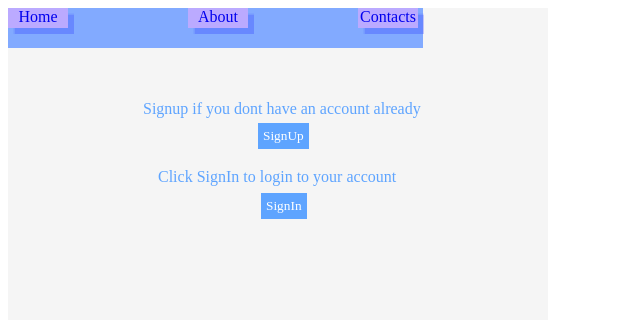
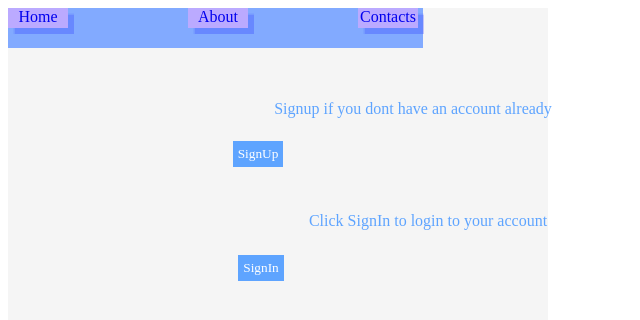
Before and after one commit to arif034/login-full-implementation, a React (Create React App) app: page / in a window 1280 px wide. Shown: the top 320 px of the page, without its empty margins (0-640 px from the left). Built offline with nearby package versions, Linux system fonts and the light colour scheme.

Commit message:
styles changes styles changes

```diff
--- a/src/styles.css
+++ b/src/styles.css
@@ -1,5 +1,5 @@
 .App {
-  position: absolute;
+  position: relative;
   font-family: serif;
   text-align: center;
   background-color: rgb(245, 245, 245);
@@ -9,7 +9,7 @@
 }
 
 .sign-up-button-show {
-  position: absolute;
+  position: relative;
   font-family: serif;
   text-align: center;
   background-color: rgb(94, 164, 255);
@@ -21,7 +21,7 @@
 }
 
 .sign-up-button-hide {
-  position: absolute;
+  position: relative;
   font-family: serif;
   text-align: center;
   background-color: rgb(94, 164, 255);
@@ -34,7 +34,7 @@
 }
 
 .sign-in-button-show {
-  position: absolute;
+  position: relative;
   font-family: serif;
   text-align: center;
   background-color: rgb(94, 164, 255);
@@ -46,7 +46,7 @@
 }
 
 .sign-in-button-hide {
-  position: absolute;
+  position: relative;
   font-family: serif;
   text-align: center;
   background-color: rgb(94, 164, 255);
@@ -69,7 +69,7 @@
 }
 
 .sign-up-text-show {
-  position: absolute;
+  position: relative;
   font-family: serif;
   text-align: center;
   color: rgb(94, 164, 255);
@@ -77,7 +77,7 @@
 }
 
 .sign-up-text-hide {
-  position: absolute;
+  position: relative;
   font-family: serif;
   text-align: center;
   color: rgb(94, 164, 255);
@@ -86,7 +86,7 @@
 }
 
 .sign-in-text-show {
-  position: absolute;
+  position: relative;
   font-family: serif;
   text-align: center;
   color: rgb(94, 164, 255);
@@ -94,7 +94,7 @@
 }
 
 .sign-in-text-hide {
-  position: absolute;
+  position: relative;
   font-family: serif;
   text-align: center;
   color: rgb(94, 164, 255);
@@ -110,7 +110,7 @@
 }
 
 .username {
-  position: absolute;
+  position: relative;
   border: none;
   font-family: serif;
   font-size: 16px;
@@ -129,7 +129,7 @@
 }
 
 .password {
-  position: absolute;
+  position: relative;
   border: none;
   font-family: serif;
   font-size: 16px;
@@ -148,7 +148,7 @@
 }
 
 .login-btn {
-  position: absolute;
+  position: relative;
   transform: translate(250px, 210px);
   padding: 5px;
   border: none;
```
